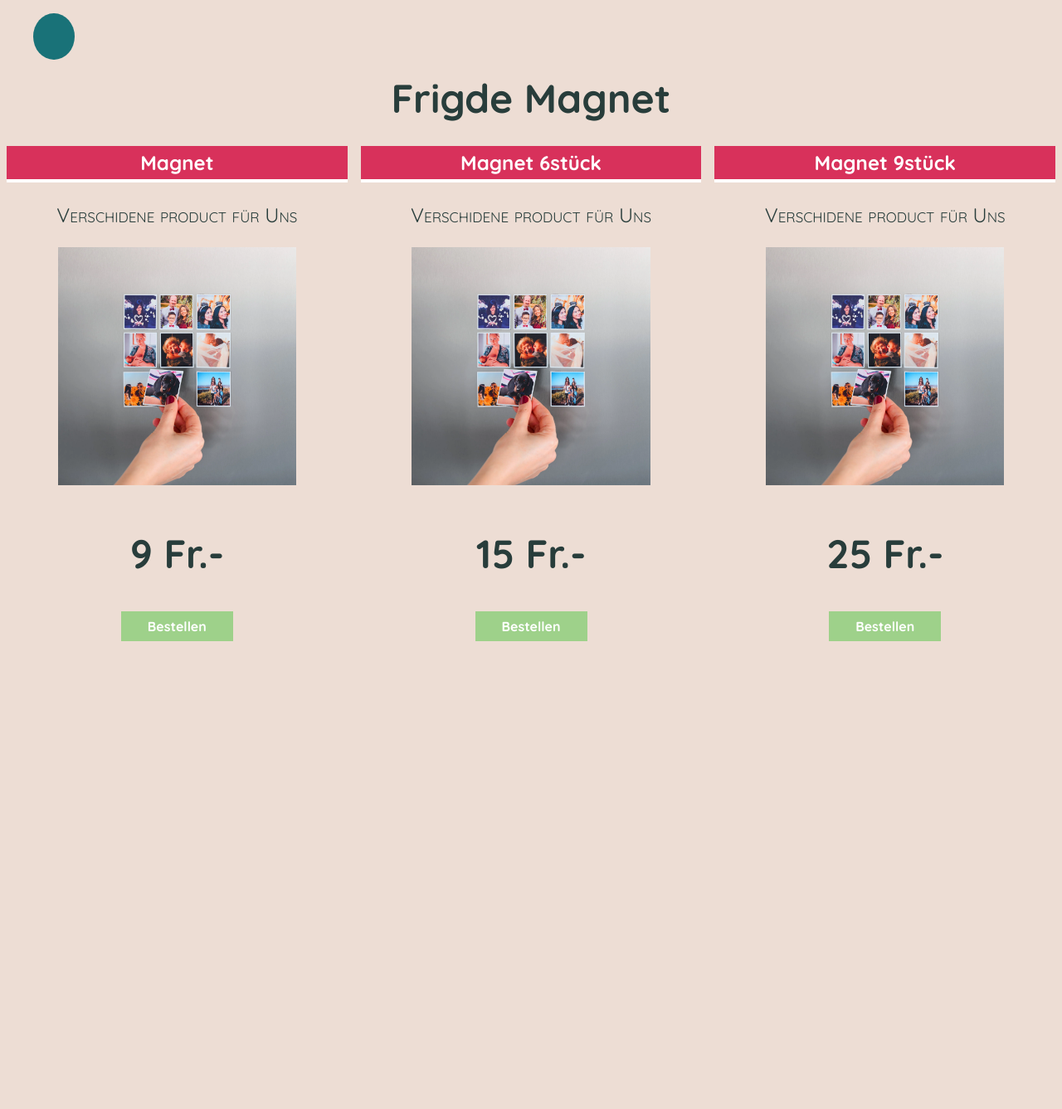
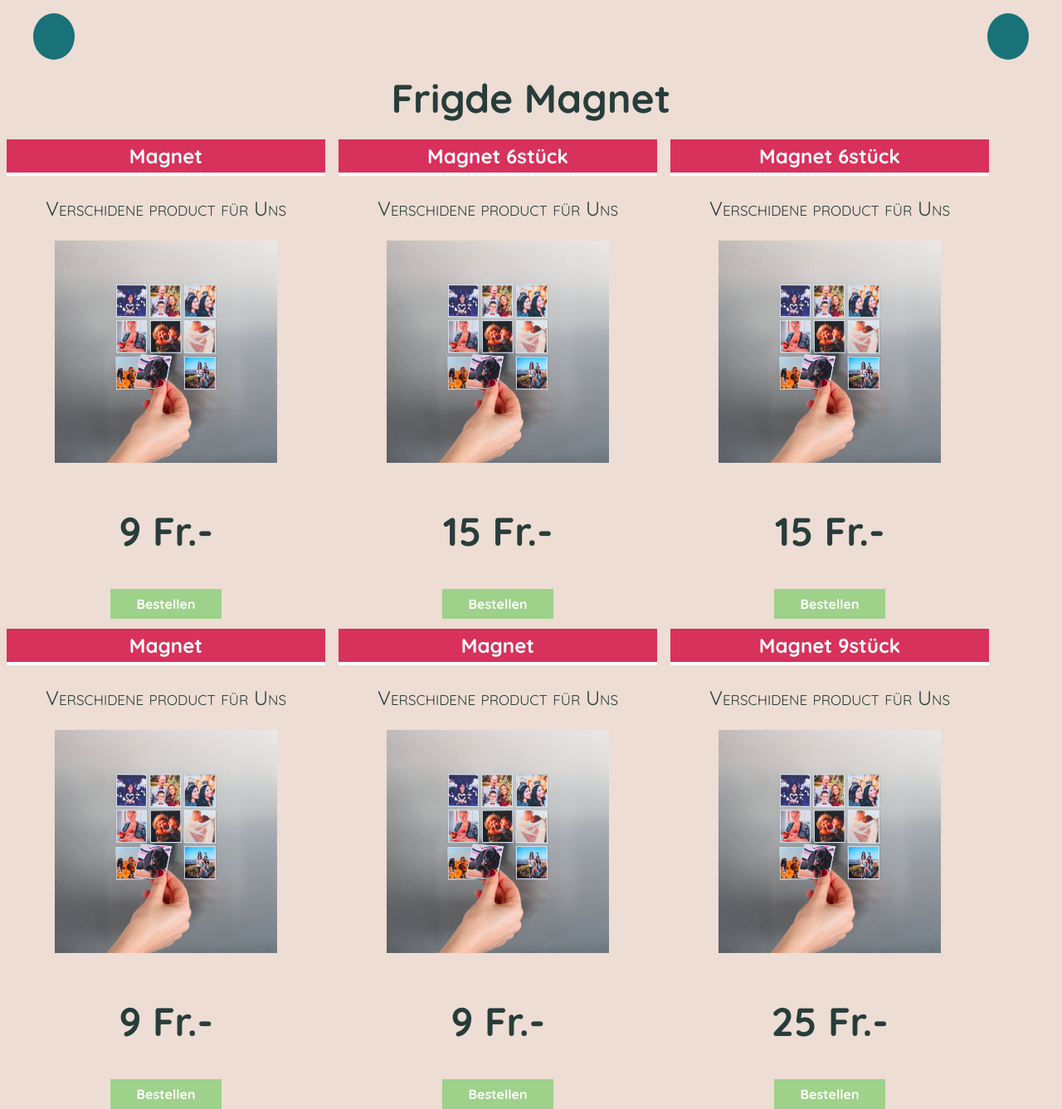
Before and after one commit to Barbarakovacs85/Magnet-firma, a PHP site: page / in a window 1280 px wide. Shown: the whole page at 83% size. Before the commit the page ends 800 px from the top, so only its background shows below. Run offline with PHP 8.4, Linux system fonts and the light colour scheme; some libraries are stand-ins or nearby versions.

Commit message:
add cart

```diff
--- a/app.js
+++ b/app.js
@@ -1,3 +1,5 @@
+
+// oldalsó menü kezelése
 const burger = document.getElementById('burger')
 const nav = document.getElementById('nav')
 
@@ -8,8 +10,11 @@ burger.addEventListener('click', function (event){
     burger.classList.toggle('fi-arrow-left')
 })
 
+//Termékek beillesztése
+// TODO ez általában a backendről jön
 const products = [
     {
+        id: 10,
         name: ' Magnet',
         picture: 'magnet.jpp',
         descrioption: 'Verschidene product für Uns',
@@ -17,6 +22,7 @@ const products = [
         instock: true
     },
     {
+        id: 11,
         name: ' Magnet 6stück',
         picture: 'magnet.jpp',
         descrioption: 'Verschidene product für Uns',
@@ -24,6 +30,31 @@ const products = [
         instock: true
     },
     {
+        id: 12,
+        name: ' Magnet 6stück',
+        picture: 'magnet.jpp',
+        descrioption: 'Verschidene product für Uns',
+        price: 15,
+        instock: true
+    },
+    {
+        id: 13,
+        name: ' Magnet',
+        picture: 'magnet.jpp',
+        descrioption: 'Verschidene product für Uns',
+        price: 9,
+        instock: true
+    },
+    {
+        id: 14,
+        name: ' Magnet',
+        picture: 'magnet.jpp',
+        descrioption: 'Verschidene product für Uns',
+        price: 9,
+        instock: true
+    },
+    {
+        id: 15,
         name: ' Magnet 9stück',
         picture: 'magnet.jpp',
         descrioption: 'Verschidene product für Uns',
@@ -41,5 +72,19 @@ productsSection.innerHTML += `<div>
 <p>${product.descrioption}</p>
 <img src="./magnet.jpg"/${product.picture}>
 <h3>${product.price} Fr.-</h3>
-<a href="#">Bestellen</a>
+<a href="#" cass="addToCart">Bestellen</a>
 </div>`})
+
+//Kosárkezelés
+const cart = {}
+
+const addToCartButtons = document.getElementsByClassName('addToCart')
+const buttonCount = addToCartButtons.length
+for(let i = 0;i < buttonCount; i++){
+    addToCartButtons[i].addEventListener('click', function (event){
+        console.log(event)
+    })
+
+}
+
+addToCartButtons
--- a/index.html
+++ b/index.html
@@ -13,6 +13,7 @@
 <body>
     <header>
         <i class="fi-align-justify" id="burger"></i>
+        <i class="fi-shopping-cart" id="cart-icon"></i>
     </header>
     <nav id="nav">
         <ul>
--- a/style.css
+++ b/style.css
@@ -26,7 +26,7 @@ header{
     height: 4.5rem;
     justify-content: space-between;
 }
-#burger{
+#burger, #cart-icon {
     margin: 1rem 0 0 2.5rem;
     color:#edddd4;
     background: #197278;
@@ -35,6 +35,9 @@ header{
     border-radius: 50%;
     padding: 0.8rem 0.8rem 0.8rem 1rem;
     width: 1.3rem;
+}
+#cart-icon{
+    margin:1rem 2.5rem 0 0;
 }
 nav{
     position: absolute;
@@ -60,9 +63,7 @@ main h1{
 #products {
     text-align: center;
 }
-#products div {
-    margin:0.5rem;
-}
+
 #products h2{
     background: #D8315B;
     color:#fff;
@@ -88,9 +89,16 @@ main h1{
     font-weight: bold;
 }
 
+
 @media (min-width:640px) {
     #products{
     display:flex;
+    flex-wrap:wrap ;
+
+    }
+    #products div{
+        margin: 0 .5rem;
+        width: 30%;
 
     }
 }
```
